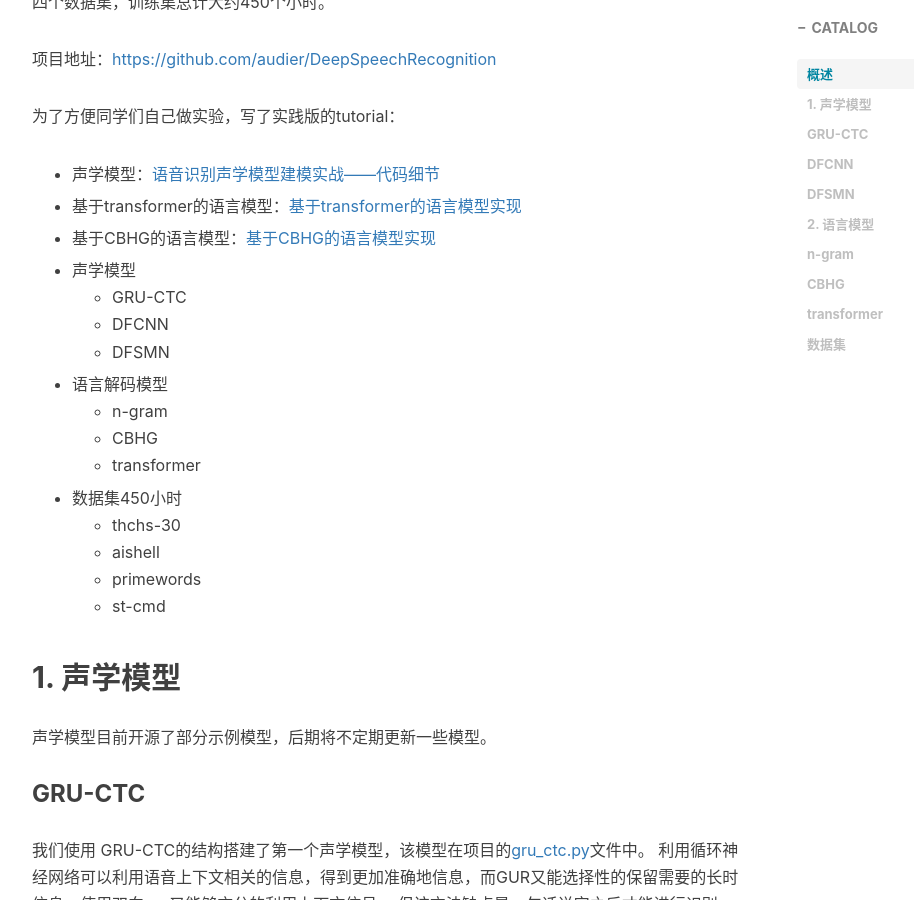
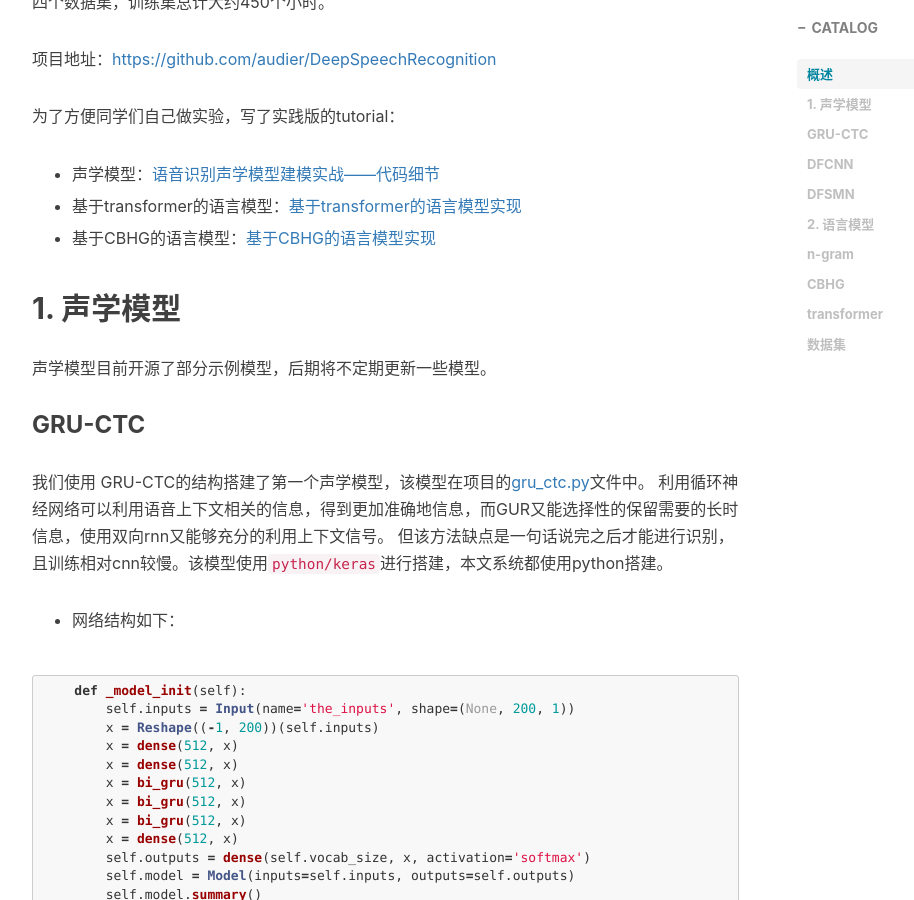
Before and after one commit to audier/audier.github.io, a Jekyll site: the page built from _posts/2018-09-11-chinese-speech-asrt.md, in a window 1280 px wide and 900 px high, scrolled down 903 px. Shown: the whole window, without its empty margins (233-1147 px from the left). Built offline with Jekyll 4.4.1, drawn with Linux system fonts in a browser that asks for light colours; nearby versions of some CDN libraries; comment, search, counter and statistics services are not loaded.

Commit message:
Update 2018-09-11-chinese-speech-asrt.md

```diff
--- a/_posts/2018-09-11-chinese-speech-asrt.md
+++ b/_posts/2018-09-11-chinese-speech-asrt.md
@@ -28,21 +28,6 @@ tags:								#标签
 
 - 基于CBHG的语言模型：[基于CBHG的语言模型实现](https://blog.csdn.net/chinatelecom08/article/details/85048019)
 
-
-
-- 声学模型
-	- GRU-CTC
-	- DFCNN
-	- DFSMN
-- 语言解码模型
-	- n-gram
-	- CBHG
-	- transformer
-- 数据集450小时
-	- thchs-30
-	- aishell
-	- primewords
-	- st-cmd
 
 
 ## 1. 声学模型
```
